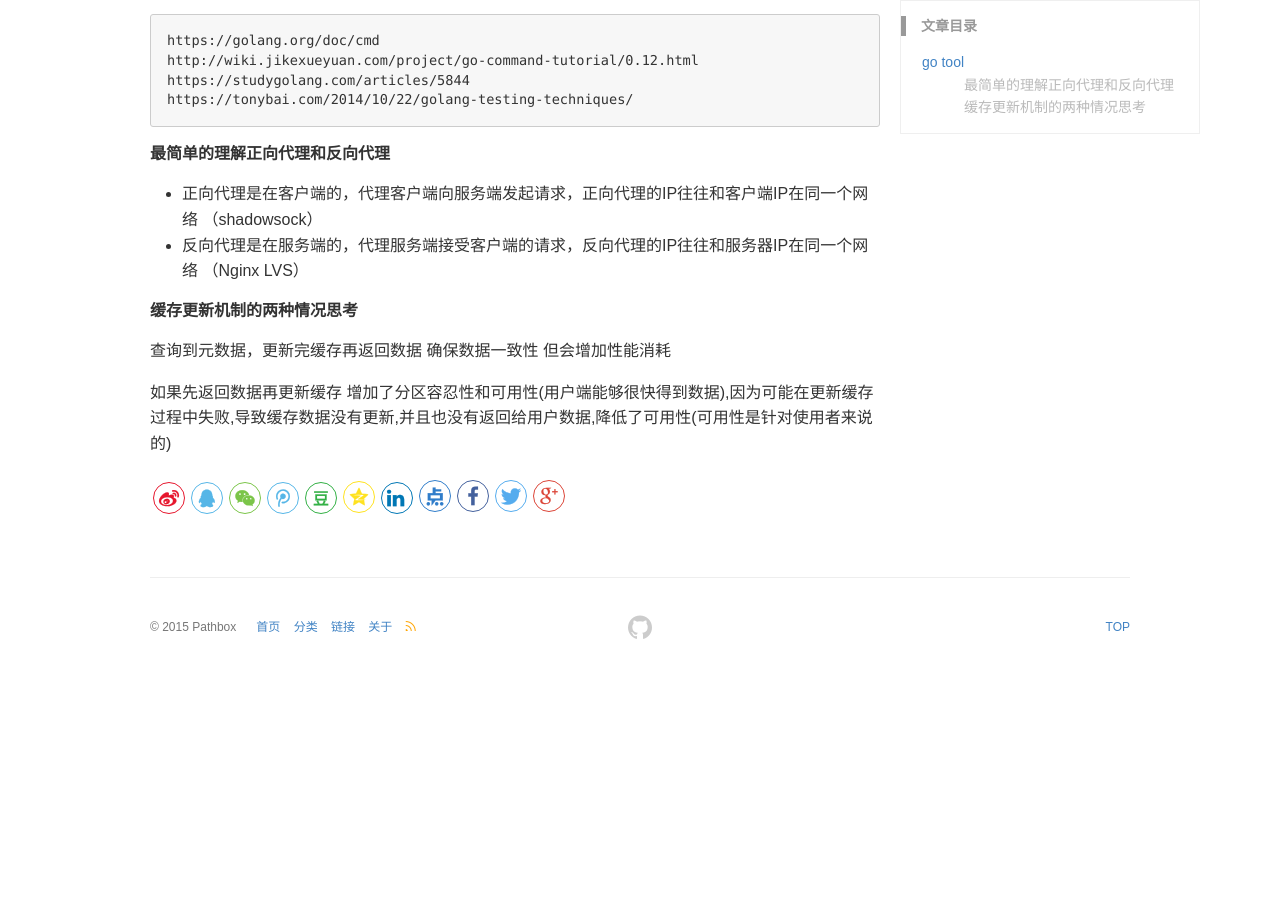
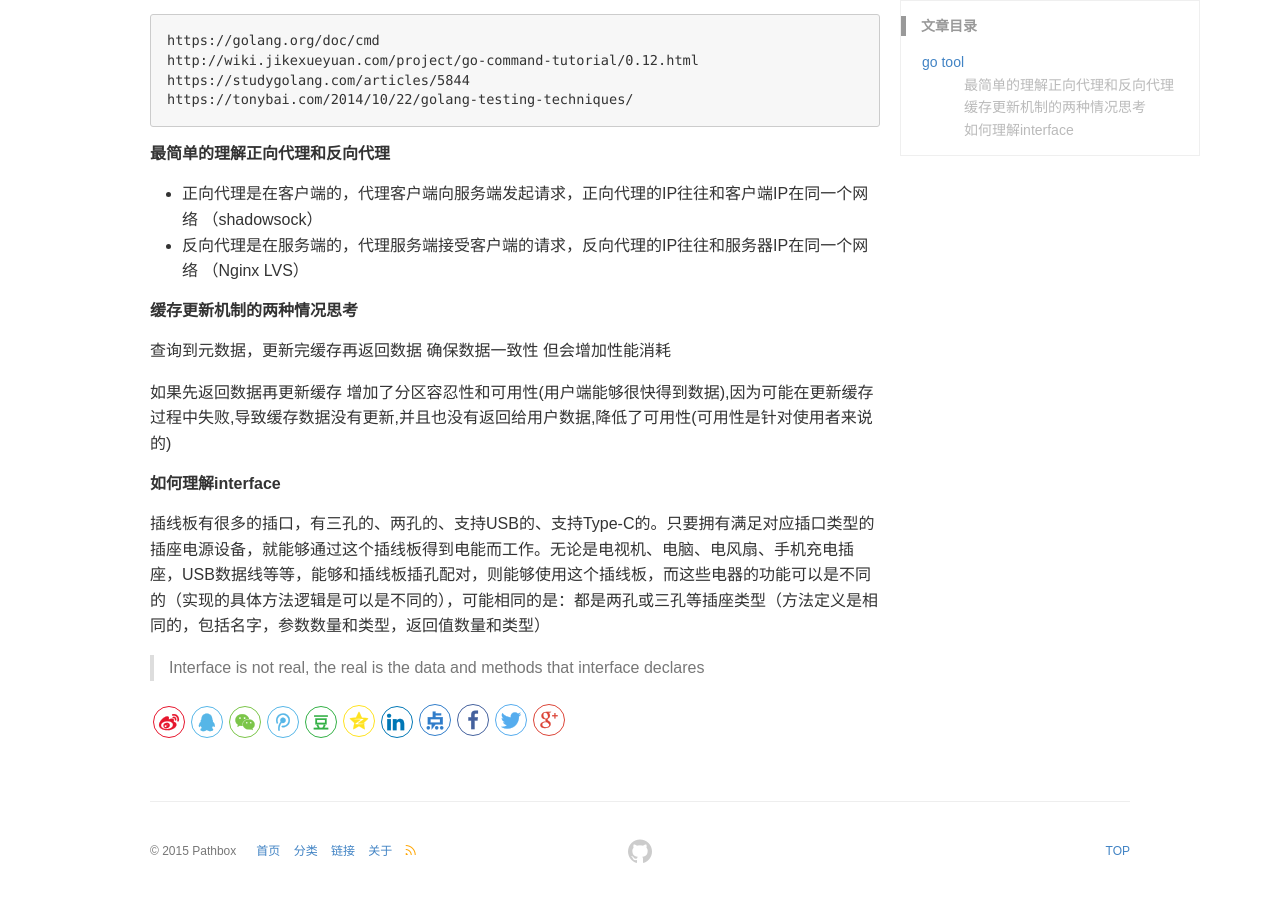
Before and after one commit to pathbox/pathbox.github.io, a Jekyll site: the page built from _posts/2018-04-03-work-summary-in-Udesk-fourteen.md, in a window 1280 px wide and 900 px high, scrolled down 3625 px. Built offline with Jekyll 4.4.1, drawn with Linux system fonts in a browser that asks for light colours; before the commit the page ends 4301 px from its top, so only the background shows below that.

Commit message:
如何理解interface(插线板)

```diff
--- a/_posts/2018-04-03-work-summary-in-Udesk-fourteen.md
+++ b/_posts/2018-04-03-work-summary-in-Udesk-fourteen.md
@@ -184,3 +184,9 @@ https://tonybai.com/2014/10/22/golang-testing-techniques/
 查询到元数据，更新完缓存再返回数据 确保数据一致性 但会增加性能消耗
 
 如果先返回数据再更新缓存 增加了分区容忍性和可用性(用户端能够很快得到数据),因为可能在更新缓存过程中失败,导致缓存数据没有更新,并且也没有返回给用户数据,降低了可用性(可用性是针对使用者来说的)
+
+##### 如何理解interface
+
+插线板有很多的插口，有三孔的、两孔的、支持USB的、支持Type-C的。只要拥有满足对应插口类型的插座电源设备，就能够通过这个插线板得到电能而工作。无论是电视机、电脑、电风扇、手机充电插座，USB数据线等等，能够和插线板插孔配对，则能够使用这个插线板，而这些电器的功能可以是不同的（实现的具体方法逻辑是可以是不同的），可能相同的是：都是两孔或三孔等插座类型（方法定义是相同的，包括名字，参数数量和类型，返回值数量和类型）
+
+>Interface is not real, the real is the data and methods that interface declares
```
Also changed, not shown: _posts/2018-03-26-learn-about-interface-again.md (+3 -1 lines).
